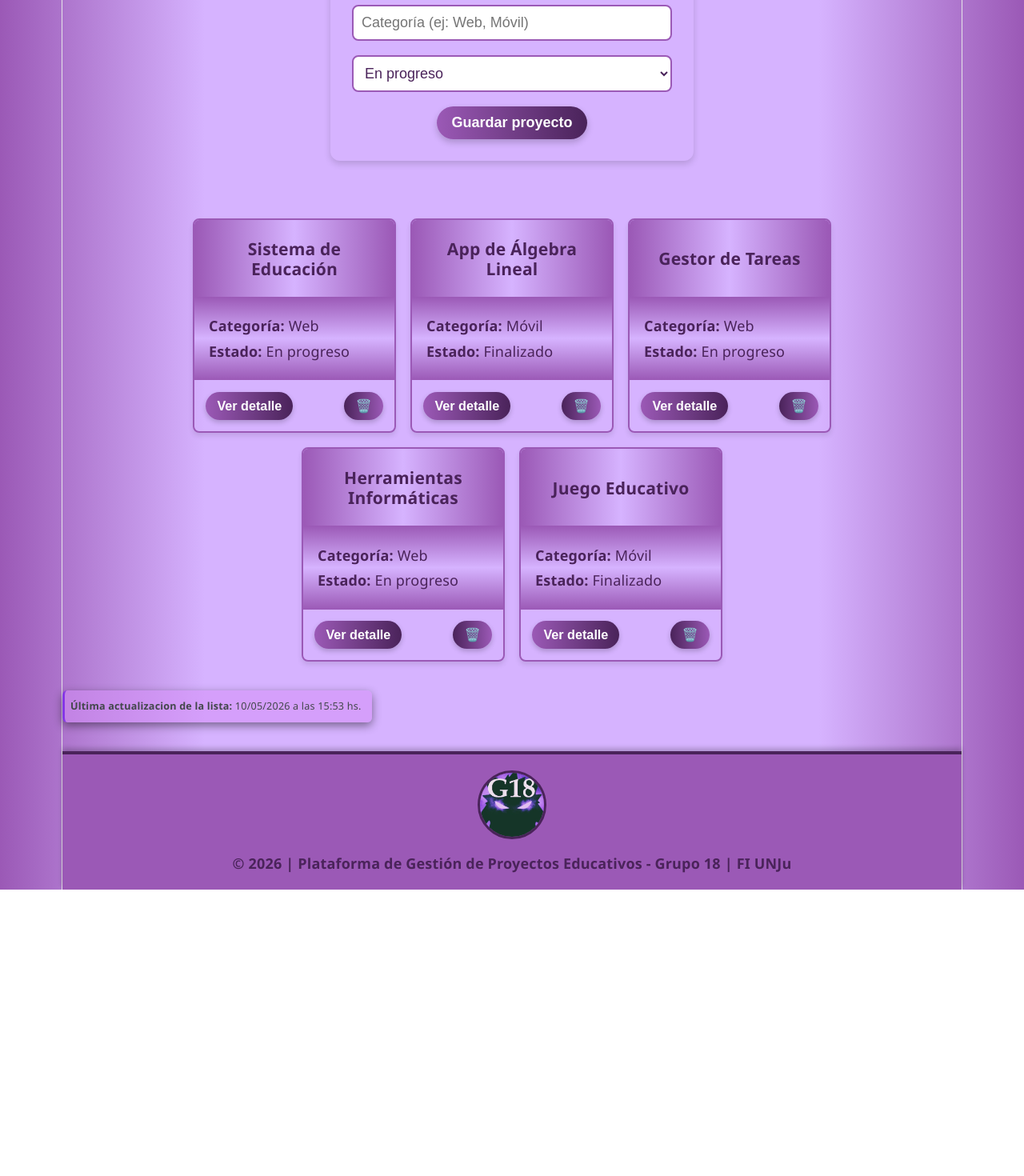
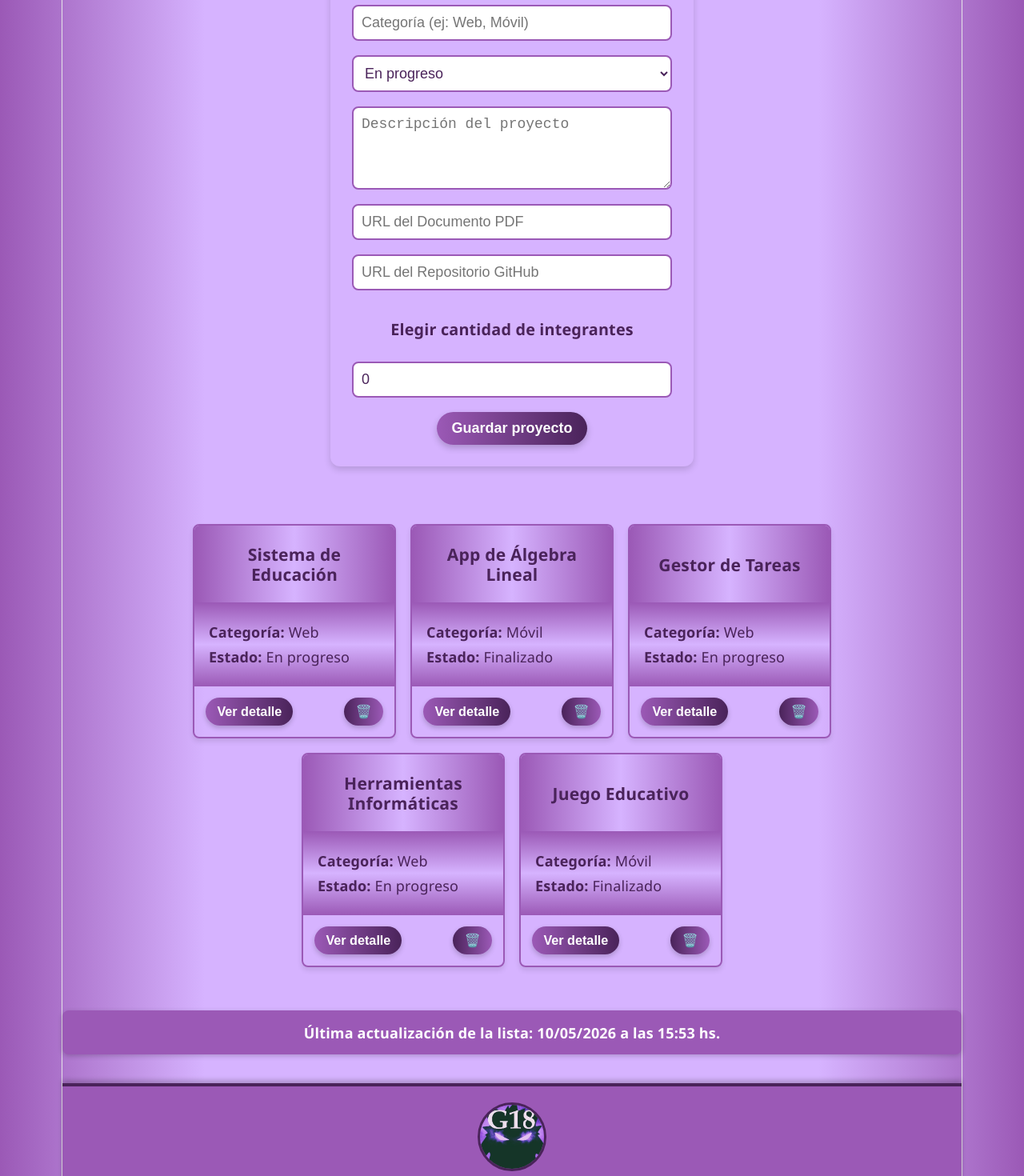
Before and after one commit to Emilce1996/pv_tp3_grupo18, a React (Vite) app: page / in a window 1280 px wide. Shown: the part 540-2010 px from the top of the page at 80% size. Before the commit the page ends 1652 px from the top, so only its background shows below. Built offline with nearby package versions, Linux system fonts and the light colour scheme.

Commit message:
Agrego el archivo FormularioProyecto.jsx, actualización de estilos y del archivo ListaProyectos.jsx

```diff
--- /dev/null
+++ b/src/components/FormularioProyecto.jsx
@@ -0,0 +1,182 @@
+import { useState } from "react";
+
+const FormularioProyecto = ({ onGuardar }) => {
+  const [titulo, setTitulo] = useState("");
+  const [categoria, setCategoria] = useState("");
+  const [estado, setEstado] = useState("En progreso");
+  const [descripcion, setDescripcion] = useState("");
+  const [pdf, setPdf] = useState("");
+  const [github, setGithub] = useState("");
+  const [numIntegrantes, setNumIntegrantes] = useState(0);
+  const [integrantes, setIntegrantes] = useState([]);
+
+  const handleNumIntegrantesChange = (e) => {
+    const cantidad = parseInt(e.target.value, 10);
+    setNumIntegrantes(cantidad);
+    setIntegrantes(
+      Array.from({ length: cantidad }, () => ({
+        nombre: "",
+        apellido: "",
+        rol: "",
+      })),
+    );
+  };
+
+  const handleIntegranteChange = (index, field, value) => {
+    const nuevos = [...integrantes];
+    nuevos[index][field] = value;
+    setIntegrantes(nuevos);
+  };
+
+  const handleSubmit = (e) => {
+    e.preventDefault();
+
+    if (!pdf || !github) {
+      alert("Debes ingresar la URL del PDF y del repositorio GitHub.");
+      return;
+    }
+
+    if (numIntegrantes < 1) {
+      alert("Debes ingresar al menos un integrante.");
+      return;
+    }
+
+    const integrantesValidos = integrantes.filter(
+      (i) =>
+        i.nombre.trim() !== "" &&
+        i.apellido.trim() !== "" &&
+        i.rol.trim() !== "",
+    );
+    if (integrantesValidos.length < 1) {
+      alert("Al menos un integrante debe tener nombre, apellido y rol.");
+      return;
+    }
+
+    const nuevoProyecto = {
+      id: Date.now(),
+      titulo,
+      categoria,
+      estado,
+      descripcion: {
+        parrafo1: descripcion,
+        parrafo2: "Detalles adicionales del proyecto...",
+      },
+      recursos: [
+        { nombre: "Documento PDF", href: pdf },
+        { nombre: "Repositorio GitHub", href: github },
+      ],
+      equipo: integrantesValidos,
+    };
+
+    onGuardar(nuevoProyecto);
+
+    // Reset
+    setTitulo("");
+    setCategoria("");
+    setEstado("En progreso");
+    setDescripcion("");
+    setPdf("");
+    setGithub("");
+    setNumIntegrantes(0);
+    setIntegrantes([]);
+  };
+
+  return (
+    <form className="form-proyecto" onSubmit={handleSubmit}>
+      <h3 className="form-title">Agregar Nuevo Proyecto</h3>
+
+      <input
+        type="text"
+        placeholder="Título del proyecto"
+        value={titulo}
+        onChange={(e) => setTitulo(e.target.value)}
+        required
+      />
+
+      <input
+        type="text"
+        placeholder="Categoría (ej: Web, Móvil)"
+        value={categoria}
+        onChange={(e) => setCategoria(e.target.value)}
+        required
+      />
+
+      <select value={estado} onChange={(e) => setEstado(e.target.value)}>
+        <option value="En progreso">En progreso</option>
+        <option value="Finalizado">Finalizado</option>
+        <option value="Pendiente">Pendiente</option>
+      </select>
+
+      <textarea
+        placeholder="Descripción del proyecto"
+        value={descripcion}
+        onChange={(e) => setDescripcion(e.target.value)}
+        required
+      />
+
+      <input
+        type="text"
+        placeholder="URL del Documento PDF"
+        value={pdf}
+        onChange={(e) => setPdf(e.target.value)}
+        required
+      />
+
+      <input
+        type="text"
+        placeholder="URL del Repositorio GitHub"
+        value={github}
+        onChange={(e) => setGithub(e.target.value)}
+        required
+      />
+
+      <h4 className="form-subtitle">Elegir cantidad de integrantes</h4>
+      <input
+        type="number"
+        min="1"
+        placeholder="Cantidad de integrantes"
+        value={numIntegrantes}
+        onChange={handleNumIntegrantesChange}
+        required
+      />
+
+      {integrantes.map((integrante, index) => (
+        <div key={index} className="integrante-fields">
+          <input
+            type="text"
+            placeholder="Nombre"
+            value={integrante.nombre}
+            onChange={(e) =>
+              handleIntegranteChange(index, "nombre", e.target.value)
+            }
+            required
+          />
+          <input
+            type="text"
+            placeholder="Apellido"
+            value={integrante.apellido}
+            onChange={(e) =>
+              handleIntegranteChange(index, "apellido", e.target.value)
+            }
+            required
+          />
+          <input
+            type="text"
+            placeholder="Rol"
+            value={integrante.rol}
+            onChange={(e) =>
+              handleIntegranteChange(index, "rol", e.target.value)
+            }
+            required
+          />
+        </div>
+      ))}
+
+      <button type="submit" className="btn-agregar">
+        Guardar proyecto
+      </button>
+    </form>
+  );
+};
+
+export default FormularioProyecto;
--- a/src/components/ListaProyectos.jsx
+++ b/src/components/ListaProyectos.jsx
@@ -1,8 +1,9 @@
 import proyectoService from "../services/proyectoService";
-import { useEffect, useState } from "react";
+import { useState, useEffect, useRef } from "react";
 import ProyectoCard from "./ProyectoCard";
 import DetalleProyecto from "./DetalleProyecto";
 import RegistroActividad from "./RegistroActividad";
+import FormularioProyecto from "./FormularioProyecto";
 
 const ListaProyectos = () => {
   const [proyectos, setProyectos] = useState(
@@ -10,75 +11,84 @@ const ListaProyectos = () => {
   );
   const [busqueda, setBusqueda] = useState("");
   const [seleccionado, setSeleccionado] = useState(null);
+  const [ultimaActualizacion, setUltimaActualizacion] = useState("");
+  const [historialAcciones, setHistorialAcciones] = useState([]);
 
-  //Actualizacion de fecha
-const [fechaActualizacion, setFechaActualizacion] = useState(null);
-
-  // Estados del formulario
-  const [titulo, setTitulo] = useState("");
-  const [categoria, setCategoria] = useState("");
-  const [estado, setEstado] = useState("En progreso");
-
-  useEffect(() => {
+  const actualizarRegistro = () => {
     const ahora = new Date();
-
     const dia = String(ahora.getDate()).padStart(2, "0");
     const mes = String(ahora.getMonth() + 1).padStart(2, "0");
     const anio = ahora.getFullYear();
     const horas = String(ahora.getHours()).padStart(2, "0");
     const minutos = String(ahora.getMinutes()).padStart(2, "0");
 
-    let fecha = `${dia}/${mes}/${anio} a las ${horas}:${minutos}`;
+    const formato = `Última actualización de la lista: ${dia}/${mes}/${anio} a las ${horas}:${minutos} hs.`;
+    setUltimaActualizacion(formato);
+  };
 
-    console.log(fecha);
-    setFechaActualizacion(fecha);
-  }, [proyectos]);
+  // bandera para evitar la primera ejecución del useEffect
+  const isFirstRender = useRef(true);
 
   const eliminarProyecto = (id) => {
+    const proyectoEliminado = proyectos.find((p) => p.id === id);
     proyectoService.eliminarProyecto(id);
-    setProyectos([...proyectoService.obtenerProyectos()]);
+    setProyectos(proyectoService.obtenerProyectos());
+
+    // Registro de acción
+    setHistorialAcciones((prev) => [
+      ...prev,
+      {
+        tipo: "Eliminado",
+        titulo: proyectoEliminado?.titulo,
+        fecha: new Date().toLocaleString(),
+      },
+    ]);
+
+    actualizarRegistro();
   };
 
-  // Filtrado directo sobre el estado
-  const proyectosFiltrados = proyectos.filter((p) =>
-    p.titulo.toLowerCase().includes(busqueda.toLowerCase()),
-  );
+  const proyectosFiltrados = busqueda
+    ? proyectoService.buscarProyecto(busqueda)
+    : proyectos;
 
-  const handleAgregarProyecto = (e) => {
-    e.preventDefault();
-    if (!titulo.trim() || !categoria.trim()) {
-      alert("Completa todos los campos antes de guardar");
+  // efecto que se dispara solo cuando cambia proyectos
+  useEffect(() => {
+    if (isFirstRender.current) {
+      isFirstRender.current = false;
       return;
     }
 
-    const nuevo = {
-      id: Date.now(),
-      titulo,
-      categoria,
-      estado,
-      descripcion: {
-        parrafo1:
-          "React es una biblioteca JavaScript de código abierto para construir interfaces de usuario...",
-        parrafo2:
-          "Su objetivo principal es minimizar errores al construir interfaces mediante componentes reutilizables...",
+    if (proyectos.length >= 0) {
+      setTimeout(() => {
+        const ahora = new Date();
+        const dia = String(ahora.getDate()).padStart(2, "0");
+        const mes = String(ahora.getMonth() + 1).padStart(2, "0");
+        const anio = ahora.getFullYear();
+        const horas = String(ahora.getHours()).padStart(2, "0");
+        const minutos = String(ahora.getMinutes()).padStart(2, "0");
+
+        const formato = `Última actualización de la lista: ${dia}/${mes}/${anio} a las ${horas}:${minutos} hs.`;
+        setUltimaActualizacion(formato);
+      }, 0);
+    }
+  }, [proyectos]);
+
+  // callback que recibe el nuevo proyecto desde FormularioProyecto
+  const handleGuardarProyecto = (nuevoProyecto) => {
+    proyectoService.agregarProyecto(nuevoProyecto);
+    setProyectos(proyectoService.obtenerProyectos());
+
+    // Registro de acción
+    setHistorialAcciones((prev) => [
+      ...prev,
+      {
+        tipo: "Agregado",
+        titulo: nuevoProyecto.titulo,
+        fecha: new Date().toLocaleString(),
       },
-      recursos: [
-        { nombre: "Documento PDF", href: "#" },
-        { nombre: "Repositorio GitHub", href: "#" },
-      ],
-      equipo: [
-        { nombre: "Lourdes Medina", rol: "Frontend" },
-        { nombre: "Emilce Sivila", rol: "Backend" },
-      ],
-    };
+    ]);
 
-    proyectoService.agregarProyecto(nuevo);
-    setProyectos([...proyectoService.obtenerProyectos()]);
-
-    // Resetear formulario
-    setTitulo("");
-    setCategoria("");
-    setEstado("En progreso");
+    actualizarRegistro();
   };
 
   return (
@@ -94,47 +104,18 @@ const [fechaActualizacion, setFechaActualizacion] = useState(null);
       ) : (
         <>
           <h2 className="lista-title">Proyectos Disponibles</h2>
+
+          {/* Buscador */}
           <input
             type="text"
             placeholder="Buscar proyecto..."
             value={busqueda}
-            onChange={({ target: { value } }) => setBusqueda(value)}
+            onChange={(e) => setBusqueda(e.target.value)}
             className="input-busqueda"
           />
 
-          {/* Formulario debajo del buscador */}
-          <form className="form-proyecto" onSubmit={handleAgregarProyecto}>
-            <h3 className="form-title">Agregar Nuevo Proyecto</h3>
-
-            <input
-              type="text"
-              placeholder="Título del proyecto"
-              value={titulo}
-              onChange={({ target: { value } }) => setTitulo(value)}
-              required
-            />
-
-            <input
-              type="text"
-              placeholder="Categoría (ej: Web, Móvil)"
-              value={categoria}
-              onChange={({ target: { value } }) => setCategoria(value)}
-              required
-            />
-
-            <select
-              value={estado}
-              onChange={({ target: { value } }) => setEstado(value)}
-            >
-              <option value="En progreso">En progreso</option>
-              <option value="Finalizado">Finalizado</option>
-              <option value="Pendiente">Pendiente</option>
-            </select>
-
-            <button type="submit" className="btn-agregar">
-              Guardar proyecto
-            </button>
-          </form>
+          {/* Formulario independiente */}
+          <FormularioProyecto onGuardar={handleGuardarProyecto} />
 
           {/* Cards debajo del formulario */}
           <div className="cards">
@@ -147,8 +128,31 @@ const [fechaActualizacion, setFechaActualizacion] = useState(null);
               />
             ))}
           </div>
-          {/*visualizacion de la ultima actualizacion de la lista*/}
-          <RegistroActividad fecha={fechaActualizacion} />
+
+          {/* Registro de actividad */}
+          {ultimaActualizacion && (
+            <RegistroActividad ultimaActualizacion={ultimaActualizacion} />
+          )}
+          {historialAcciones.length > 0 && (
+            <table className="tabla-historial">
+              <thead>
+                <tr>
+                  <th>Acción</th>
+                  <th>Proyecto</th>
+                  <th>Fecha</th>
+                </tr>
+              </thead>
+              <tbody>
+                {historialAcciones.map((accion, index) => (
+                  <tr key={index}>
+                    <td>{accion.tipo}</td>
+                    <td>{accion.titulo}</td>
+                    <td>{accion.fecha}</td>
+                  </tr>
+                ))}
+              </tbody>
+            </table>
+          )}
         </>
       )}
     </main>
--- a/src/components/RegistroActividad.jsx
+++ b/src/components/RegistroActividad.jsx
@@ -1,14 +1,11 @@
-import React from "react";
-const RegistroActividad = ({fecha}) => {
+const RegistroActividad = ({ ultimaActualizacion }) => {
+  if (!ultimaActualizacion) return null;
 
-    if (!fecha) return null;
-    return(
-        <div className="registro-actividad">
-            <p>
-                <strong>Última actualizacion de la lista:</strong> {fecha} hs.
-            </p>
-        </div>
-    );
-}
+  return (
+    <div className="registro-actividad">
+      <p>{ultimaActualizacion}</p>
+    </div>
+  );
+};
 
 export default RegistroActividad;
--- a/src/css/listaProyectos.css
+++ b/src/css/listaProyectos.css
@@ -91,6 +91,53 @@
     var(--violeta-oscuro),
     var(--violeta-medio)
   );
+}
+
+/* Campo de texto largo (descripción) */
+.form-proyecto textarea {
+  padding: 10px;
+  border: 2px solid var(--violeta-medio);
+  border-radius: 8px;
+  font-size: 1rem;
+  color: var(--violeta-oscuro);
+  background: #fff;
+  min-height: 80px;
+  resize: vertical;
+}
+
+/* Contenedor de integrantes */
+.integrante-fields {
+  margin-top: 0.5rem;
+  padding: 0.8rem;
+  border-left: 4px solid var(--violeta-medio);
+  background: #f9f9f9;
+  border-radius: 6px;
+}
+
+/* Inputs de integrantes */
+.integrante-fields input {
+  margin-bottom: 0.5rem;
+  padding: 8px;
+  border: 1px solid var(--violeta-medio);
+  border-radius: 6px;
+  font-size: 0.9rem;
+  background: #fff;
+}
+
+.integrante-fields label {
+  font-weight: 600;
+  color: var(--violeta-oscuro);
+  margin-bottom: 0.3rem;
+  display: block;
+}
+
+.form-subtitle {
+  font-size: 1.1rem;
+  font-weight: 600;
+  color: var(--violeta-oscuro);
+  margin-top: 1rem;
+  margin-bottom: 0.5rem;
+  text-align: center;
 }
 
 /* Cards */
@@ -199,7 +246,7 @@
   transform: scale(0.95);
 }
 
-/* Botón Eliminar (violeta → rojo en hover) */
+/* Botón Eliminar */
 .btn-eliminar {
   background: linear-gradient(
     to right,
@@ -218,7 +265,7 @@
 }
 
 .btn-eliminar:hover {
-  background: linear-gradient(to right, #c0392b, #ff6b6b); /* rojo en hover */
+  background: linear-gradient(to right, #c0392b, #ff6b6b);
   transform: scale(1.05);
   box-shadow: 0 5px 10px rgba(0, 0, 0, 0.3);
 }
@@ -258,24 +305,3 @@
 .btn-agregar:active {
   transform: scale(0.95);
 }
-
-/* estilo del Registro de Actividad*/
-.registro-actividad {
-  display: flex;
-  padding: 2px;
-  width: 380px;
-  background-color: rgba(213, 143, 248, 0.54);
-  border-radius: 6px;
-  border-left: 3px solid #8536e6; /* Barritsa azul discreta */
-  box-shadow: 0 4px 12px rgba(0, 0, 0, 0.451);
-}
-
-/* Texto dentro del Registro de Actividad */
-.registro-actividad p {
-  margin: 5px;
-  color: #42474b;
-  font-family:'Segoe UI', sans-serif;
-  font-size: 0.7rem;
-  font-weight: 500;
-  white-space: nowrap;
-}
--- a/src/css/styles.css
+++ b/src/css/styles.css
@@ -7,11 +7,9 @@
 }
 
 body {
-  display: grid;
   grid-template-rows: auto auto 1fr auto;
   min-height: 100vh;
   font-family: var(--fuente);
-
   background: linear-gradient(
     to right,
     var(--violeta-medio) 0%,
@@ -61,6 +59,44 @@ nav a:active {
   border-radius: 4px;
 }
 
+/* Registro de Actividad */
+.registro-actividad {
+  text-align: center;
+  margin-top: 1rem;
+  font-size: 1rem;
+  font-weight: 600;
+  background: var(--violeta-medio);
+  color: #fff;
+  padding: 0.8rem 1rem;
+  border-radius: 8px;
+  box-shadow: 0 2px 6px rgba(0, 0, 0, 0.2);
+}
+
+/* Tabla Registro de Actividad */
+.tabla-historial {
+  width: 90%;
+  margin: 1rem auto;
+  border-collapse: collapse;
+  box-shadow: 0 4px 8px rgba(0, 0, 0, 0.1);
+  border: 2px solid var(--violeta-medio);
+  border-radius: 8px;
+  overflow: hidden;
+}
+
+.tabla-historial th {
+  background: var(--violeta-medio);
+  color: white;
+  padding: 0.8rem;
+  text-align: center;
+}
+
+.tabla-historial td {
+  background: var(--violeta-claro);
+  color: var(--violeta-oscuro);
+  padding: 0.8rem;
+  text-align: center;
+}
+
 /* Footer */
 .footer {
   background-color: var(--violeta-medio);
@@ -85,3 +121,30 @@ nav a:active {
   font-weight: bold;
   font-size: 1rem;
 }
+
+@media (max-width: 768px) {
+  .header {
+    padding: 1.5rem;
+  }
+
+  .header-title {
+    font-size: 1.5rem;
+    letter-spacing: 0.5px;
+  }
+
+  nav ul {
+    flex-direction: column;
+    align-items: center;
+  }
+
+  .footer {
+    padding: 1rem;
+  }
+}
+
+@media (max-width: 480px) {
+  .header-title {
+    font-size: 1.2rem;
+    letter-spacing: 0;
+  }
+}
```
Also changed, not shown: src/components/DetalleProyecto.jsx (+13 -6 lines), src/css/detalleProyecto.css (+49 -1 lines), 1 other file (tests, documents, lock files or other folders).
